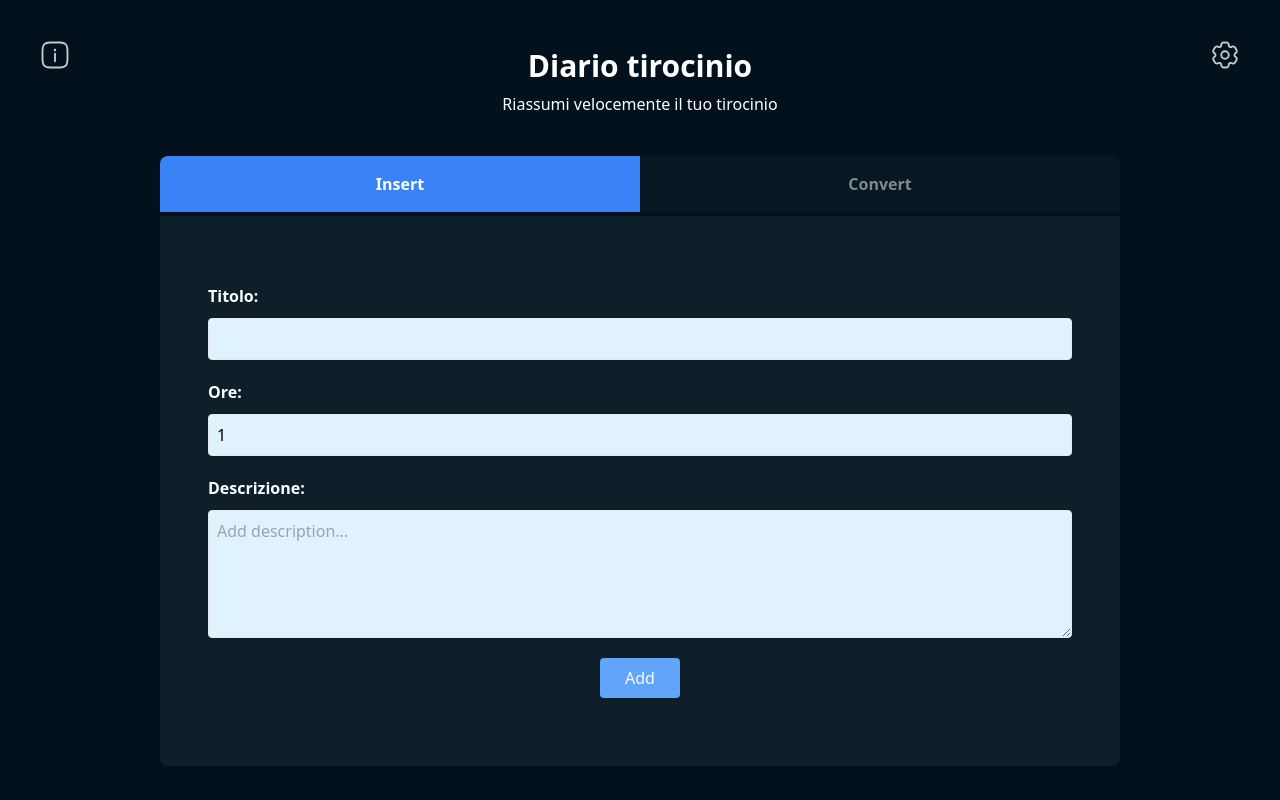
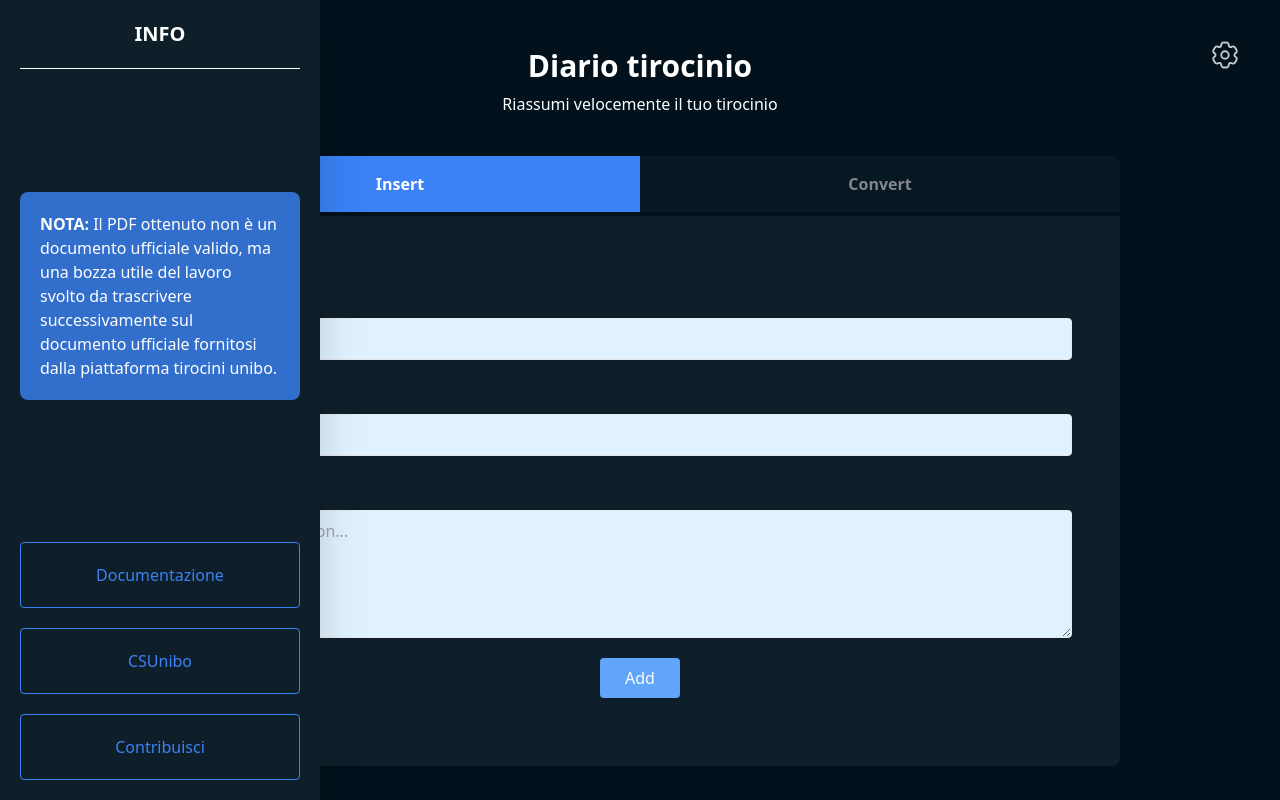
Before and after one commit to csunibo/diario-tirocinio, a Vue app: page / in a window 1280 px wide. Both pictures are taken after a click on the button 55 px from the left and 55 px from the top of the page. Built offline with nearby package versions, Linux system fonts and the light colour scheme.

Commit message:
wip side menus

```diff
--- a/src/App.vue
+++ b/src/App.vue
@@ -2,6 +2,8 @@
 import InputForm from './components/InputForm.vue'
 import ActivityTable from './components/ActivityTable.vue'
 import ConvertionWindow from './components/ConvertionWindow.vue'
+import InfoMenu from './components/InfoMenu.vue'
+import SettingsMenu from './components/SettingsMenu.vue'
 
 import type { Activity } from './types.ts'
 import { defineComponent } from 'vue'
@@ -11,7 +13,9 @@ export default defineComponent({
     return {
       activities: [] as Activity[],
       id: 0,
-      duringConversion: false
+      duringConversion: false,
+      showInfo: false,
+      showSettings: false
     }
   },
   mounted() {
@@ -60,7 +64,7 @@ export default defineComponent({
       }
     }
   },
-  components: { InputForm, ActivityTable, ConvertionWindow }
+  components: { InputForm, ActivityTable, ConvertionWindow, InfoMenu, SettingsMenu }
 })
 </script>
 
@@ -108,8 +112,9 @@ export default defineComponent({
         </div>
       </div>
     </div>
+    <div>
       <div class="flex justify-between absolute top-0 w-full p-10">
-      <button>
+        <button @click="showInfo = !showInfo">
           <svg
             width="30px"
             height="30px"
@@ -130,7 +135,7 @@ export default defineComponent({
             />
           </svg>
         </button>
-      <button>
+        <button @click="showSettings = !showSettings">
           <svg
             width="30px"
             height="30px"
@@ -147,6 +152,9 @@ export default defineComponent({
           </svg>
         </button>
       </div>
+      <InfoMenu @close="showInfo = false" v-show="showInfo" />
+      <SettingsMenu @close="showSettings = false" v-show="showSettings" />
+    </div>
   </div>
 </template>
 
--- /dev/null
+++ b/src/components/InfoMenu.vue
@@ -0,0 +1,48 @@
+<script lang="ts">
+import { defineComponent } from 'vue'
+
+export default defineComponent({
+  emits: ['close']
+})
+</script>
+
+<template>
+  <div class="fixed top-0 left-0 w-full h-full">
+    <div @click="$emit('close')" class="w-full h-full">
+      <div
+        @click.stop=""
+        class="bg-csunibo-light-blu w-80 h-full shadow-2xl border-black flex flex-col justify-between"
+      >
+        <div class="pl-5 pr-5">
+          <h1 class="font-bold text-center text-xl p-5 border-b border-b-white">INFO</h1>
+        </div>
+        <div>
+          <p class="m-5 p-5 bg-blue-500/[0.8] rounded-lg">
+            <b>NOTA:</b> Il PDF ottenuto non è un documento ufficiale valido, ma una bozza utile del
+            lavoro svolto da trascrivere successivamente sul documento ufficiale fornitosi dalla
+            piattaforma tirocini unibo.
+          </p>
+        </div>
+        <div>
+          <a
+            href="https://csunibo.students.cs.unibo.it/wiki/applicativi-web/diario-tirocinio/index.html"
+            class="block p-5 border-blue-500 border text-center m-5 text-blue-500 rounded hover:bg-blue-400 hover:text-white hover:border-blue-400"
+            >Documentazione</a
+          >
+          <a
+            href="https://csunibo.students.cs.unibo.it"
+            class="block p-5 border-blue-500 border text-center m-5 text-blue-500 rounded hover:bg-blue-400 hover:text-white hover:border-blue-400"
+            >CSUnibo</a
+          >
+          <a
+            href="https://github.com/csunibo/diario-tirocinio"
+            class="block p-5 border-blue-500 border text-center m-5 text-blue-500 rounded hover:bg-blue-400 hover:text-white hover:border-blue-400"
+            >Contribuisci</a
+          >
+        </div>
+      </div>
+    </div>
+  </div>
+</template>
+
+<style></style>
--- /dev/null
+++ b/src/components/SettingsMenu.vue
@@ -0,0 +1,42 @@
+<script lang="ts">
+import { defineComponent } from 'vue'
+
+export default defineComponent({
+  data() {
+    return {
+      settings: {
+        // Da mettere un tipo globale e farselo passare dal genitore
+        // per le proprietà già inserite
+        orePulsanti: false
+      }
+    }
+  },
+  emits: ['close']
+})
+</script>
+
+<template>
+  <div class="fixed top-0 right-0 w-full h-full">
+    <div @click="$emit('close')" class="w-full h-full">
+      <div
+        @click.stop=""
+        class="bg-csunibo-light-blu w-80 h-full shadow-2xl border-black float-right"
+      >
+        <div class="pl-5 pr-5 mb-10">
+          <h1 class="font-bold text-center text-xl p-5 border-b-white border-b">SETTINGS</h1>
+        </div>
+        <div class="p-5">
+          <label class="inline-flex items-center cursor-pointer">
+            <input type="checkbox" :value="settings.orePulsanti" class="sr-only peer" />
+            <div
+              class="relative w-11 h-6 bg-gray-700 rounded-full peer peer-checked:after:translate-x-full rtl:peer-checked:after:-translate-x-full peer-checked:after:border-white after:content-[''] after:absolute after:top-[2px] after:start-[2px] after:bg-white after:border-gray-300 after:border after:rounded-full after:h-5 after:w-5 after:transition-all dark:border-gray-600 peer-checked:bg-blue-600"
+            ></div>
+            <span class="ms-3 text-sm font-medium">Ore a pulsanti</span>
+          </label>
+        </div>
+      </div>
+    </div>
+  </div>
+</template>
+
+<style></style>
```
Lines whose indentation alone changed are shown as unchanged.
